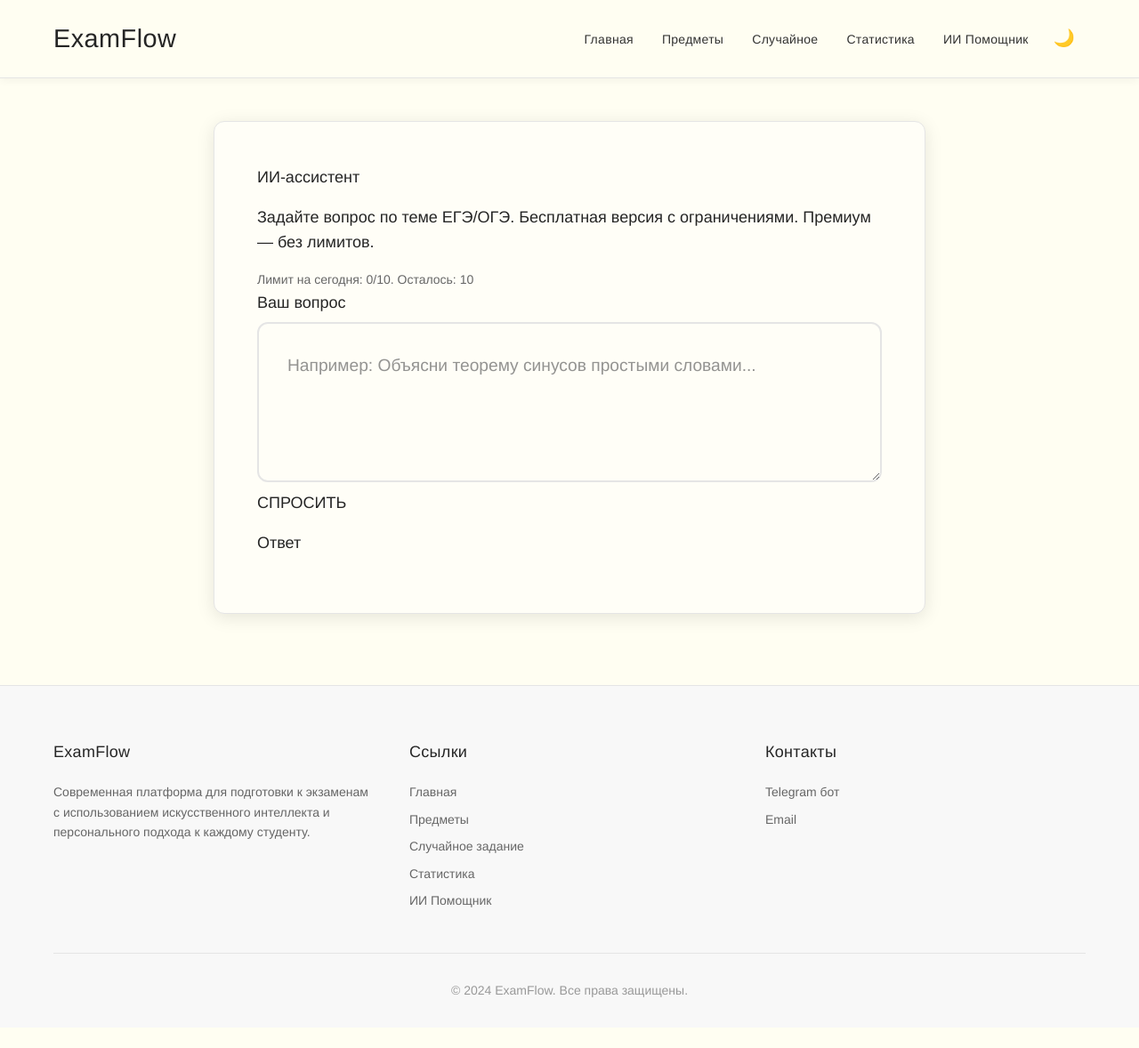
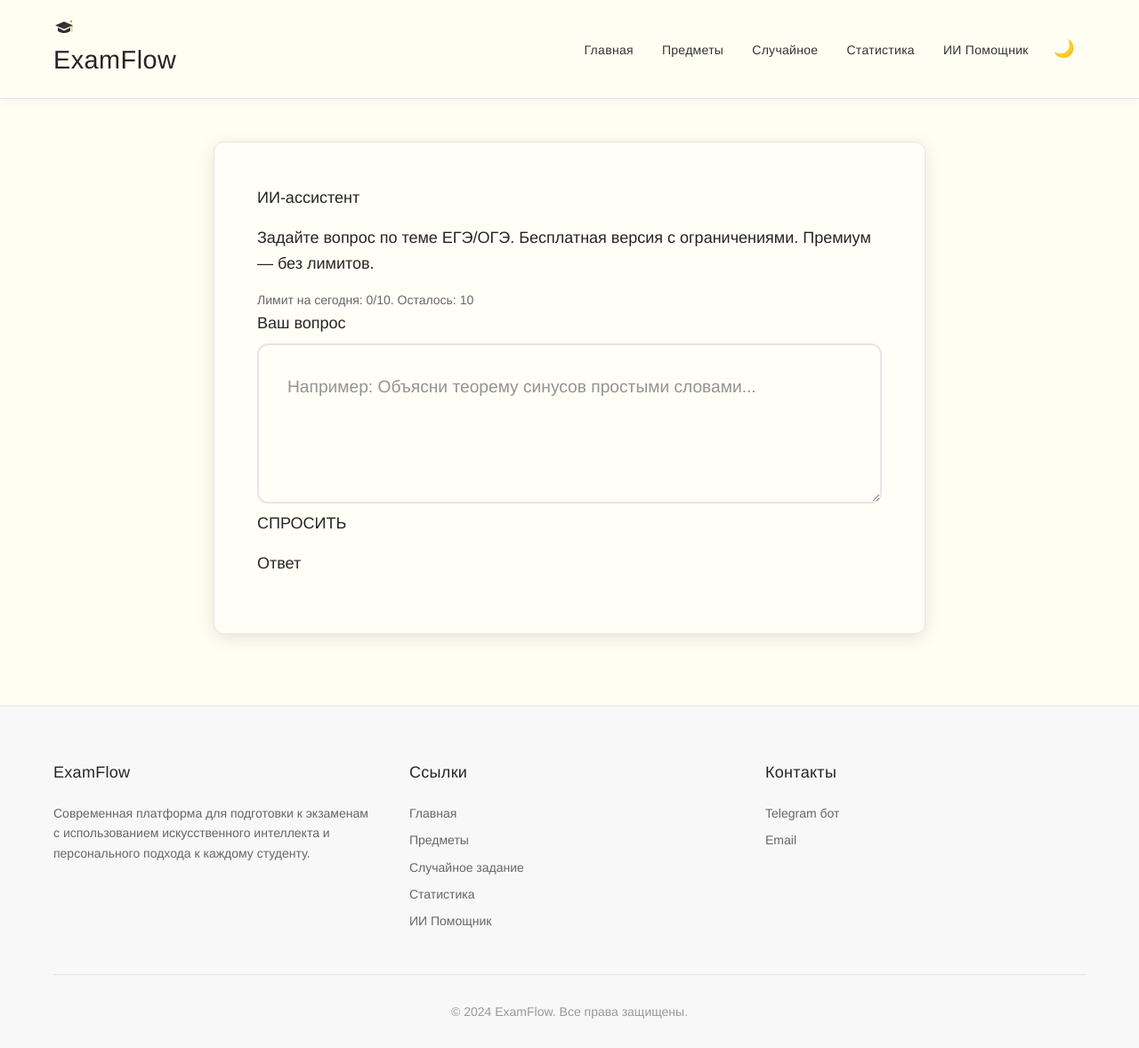
Before and after one commit to gaus-1/ExamFlow, a Django app: page /ai/ in a window 1280 px wide. Shown: the whole page at 89% size. Before the commit the page ends 1121 px from the top, so only its background shows below. Run offline with Django 4.2, Linux system fonts and the light colour scheme; data comes from the database, SQL or seed files in the repository; parts of the project's set-up code (start-up, migrations or seed data) failed here and were passed over; some libraries are stand-ins or nearby versions.

Commit message:
fix(deploy): switch to 'csp' app and middleware path for django-csp; add SVG logo and autoswitch theme

```diff
--- a/examflow_project/settings.py
+++ b/examflow_project/settings.py
@@ -50,7 +50,7 @@ INSTALLED_APPS = [
     # Внешние библиотеки
     'corsheaders',
     'django_redis',
-    'django_csp',  # Content Security Policy
+    'csp',  # Content Security Policy (django-csp)
 ]
 
 MIDDLEWARE = [
@@ -64,7 +64,7 @@ MIDDLEWARE = [
     'django.contrib.messages.middleware.MessageMiddleware',
     'django.middleware.clickjacking.XFrameOptionsMiddleware',
     'django_ratelimit.middleware.RatelimitMiddleware',
-    'django_csp.middleware.CSPMiddleware',  # CSP middleware
+    'csp.middleware.CSPMiddleware',  # CSP middleware
 ]
 
 ROOT_URLCONF = 'examflow_project.urls'
--- /dev/null
+++ b/static/js/theme-autoswitch.js
@@ -0,0 +1,21 @@
+// Автоматическое переключение темы по времени суток (МСК)
+(function () {
+  try {
+    var now = new Date();
+    var mskString = now.toLocaleString('en-US', { timeZone: 'Europe/Moscow' });
+    var msk = new Date(mskString);
+    var hour = msk.getHours();
+    var preferred = (hour >= 9 && hour < 21) ? 'light' : 'dark';
+
+    // Если пользователь уже вручную переключал, не трогаем
+    var userChoice = localStorage.getItem('user-theme');
+    var themeToApply = userChoice || preferred;
+
+    document.documentElement.setAttribute('data-theme', themeToApply);
+    document.documentElement.dataset.theme = themeToApply;
+    // Кешируем авто-выбор отдельно
+    localStorage.setItem('preferred-theme', preferred);
+  } catch (e) {
+    // fail silently
+  }
+})();
--- a/templates/base.html
+++ b/templates/base.html
@@ -19,6 +19,9 @@
     <meta property="og:image" content="https://examflow.ru/static/images/og-image.png">
     <meta property="og:site_name" content="ExamFlow">
     <meta property="og:locale" content="ru_RU">
+
+    <!-- Favicon -->
+    <link rel="icon" href="{% static 'images/logo.svg' %}" type="image/svg+xml">
 
     <!-- PWA мета-теги -->
     <meta name="theme-color" content="#252525">
@@ -288,6 +291,7 @@
         <div class="container">
             <div class="navbar-content">
                 <a class="navbar-brand" href="{% url 'learning:home' %}">
+                    <img src="{% static 'images/logo.svg' %}" alt="ExamFlow" style="width:24px;height:24px;vertical-align:middle;margin-right:8px;border-radius:4px;object-fit:cover;">
                     ExamFlow
                 </a>
 
@@ -371,6 +375,7 @@
     <script src="https://cdn.jsdelivr.net/npm/bootstrap@5.3.3/dist/js/bootstrap.bundle.min.js"></script>
 
     <!-- Менеджер тем и анимаций -->
+    <script src="{% static 'js/theme-autoswitch.js' %}"></script>
     <script src="{% static 'js/theme-manager.js' %}"></script>
     <!-- AI Learning System -->
     <script src="{% static 'js/ai-learning.js' %}"></script>
```
Also changed, not shown: static/images/logo.svg (added).
